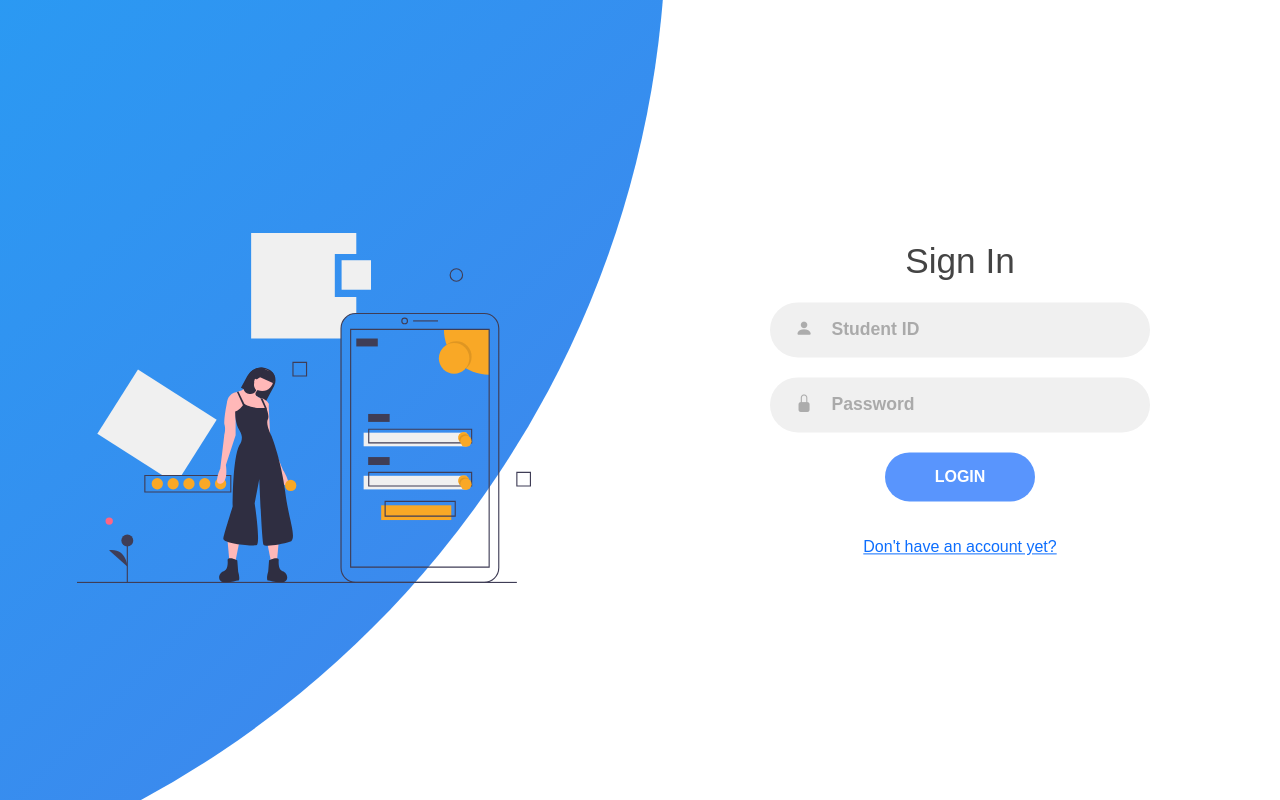
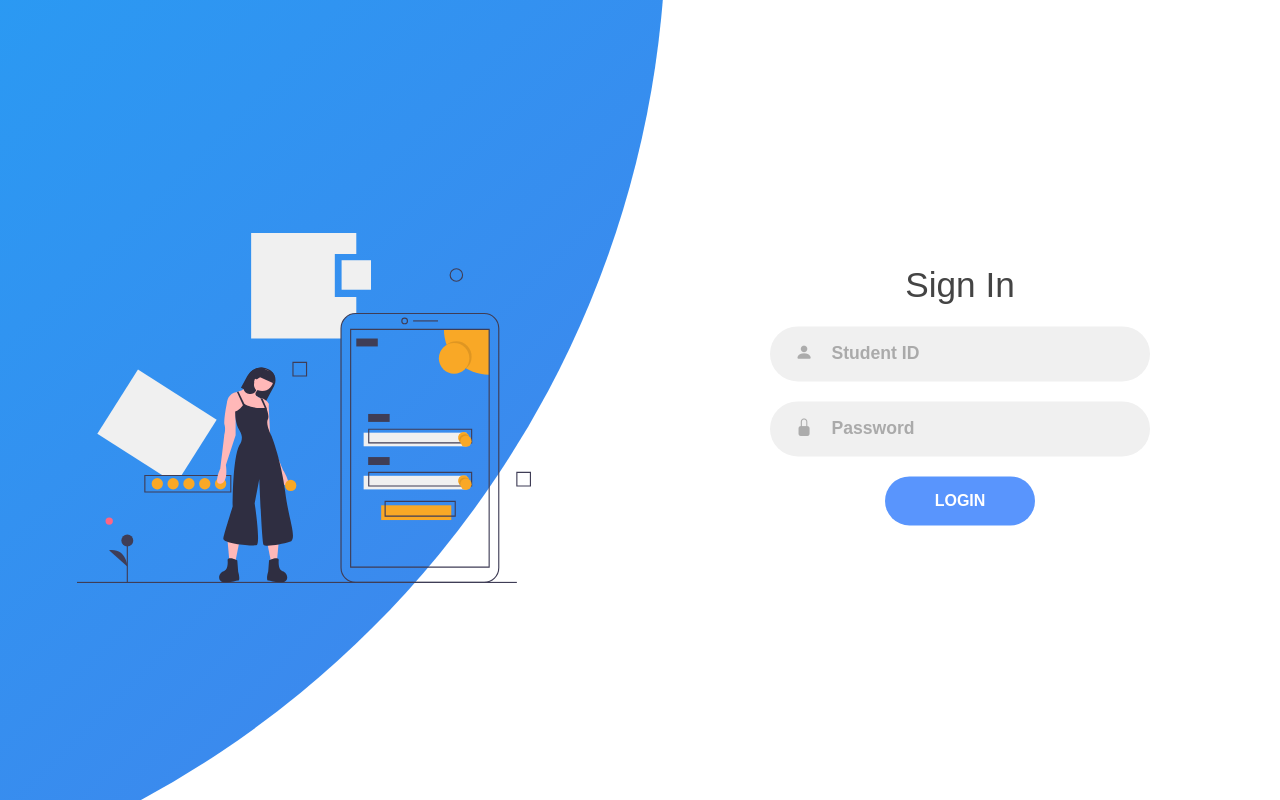
Before and after one commit to geelato-b/Capstone, a PHP site: page / in a window 1280 px wide. Run offline with PHP 8.4, Linux system fonts and the light colour scheme.

Commit message:
Update index.php

```diff
--- a/index.php
+++ b/index.php
@@ -39,10 +39,7 @@ include_once ('includes/func.inc.php');
                     </div>
 
                     <input type="submit" value="Login" class="signin-btn">
-                    <div>
-                        <br>
-                        <a  href="./admin/form.php">Don't have an account yet?</a>
-                    </div>
+
                 </form>
             </div>
         </div>
```
